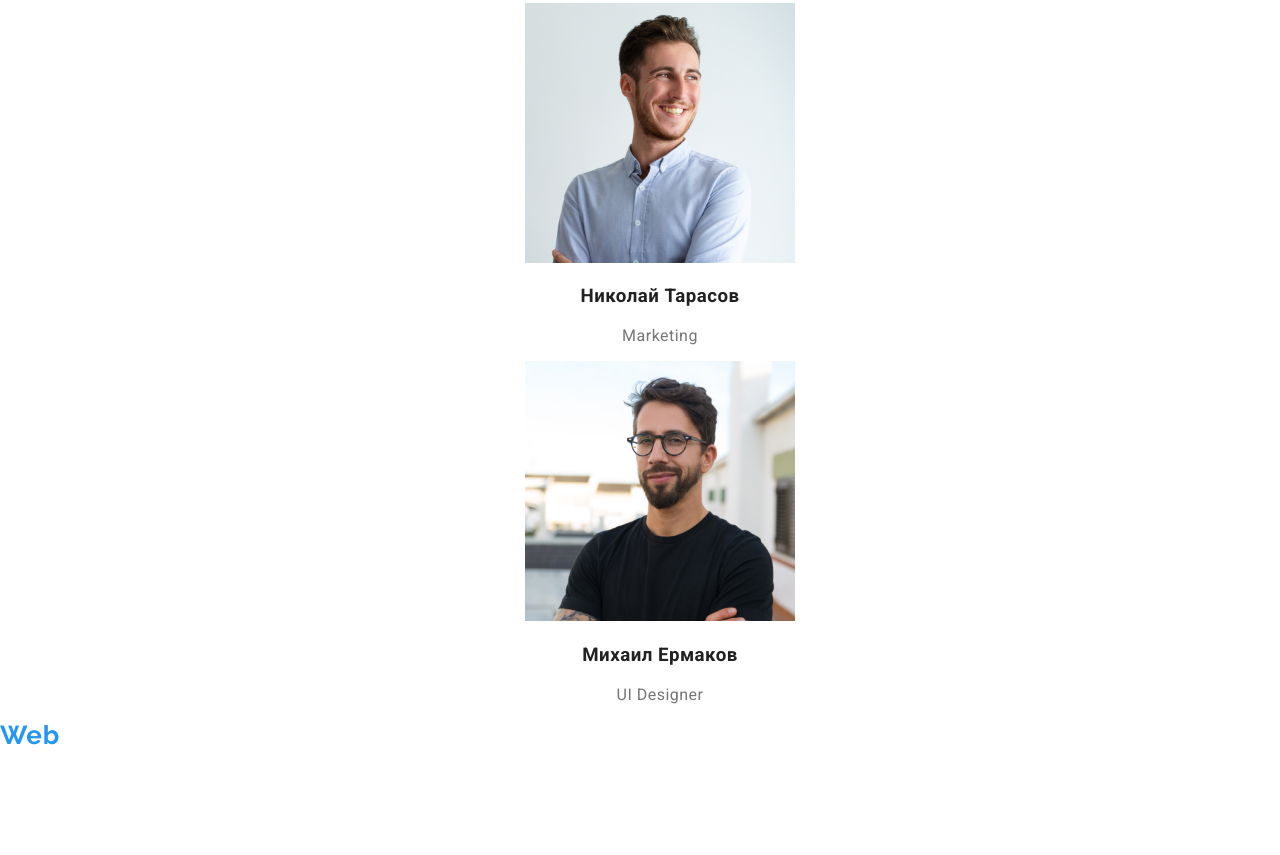
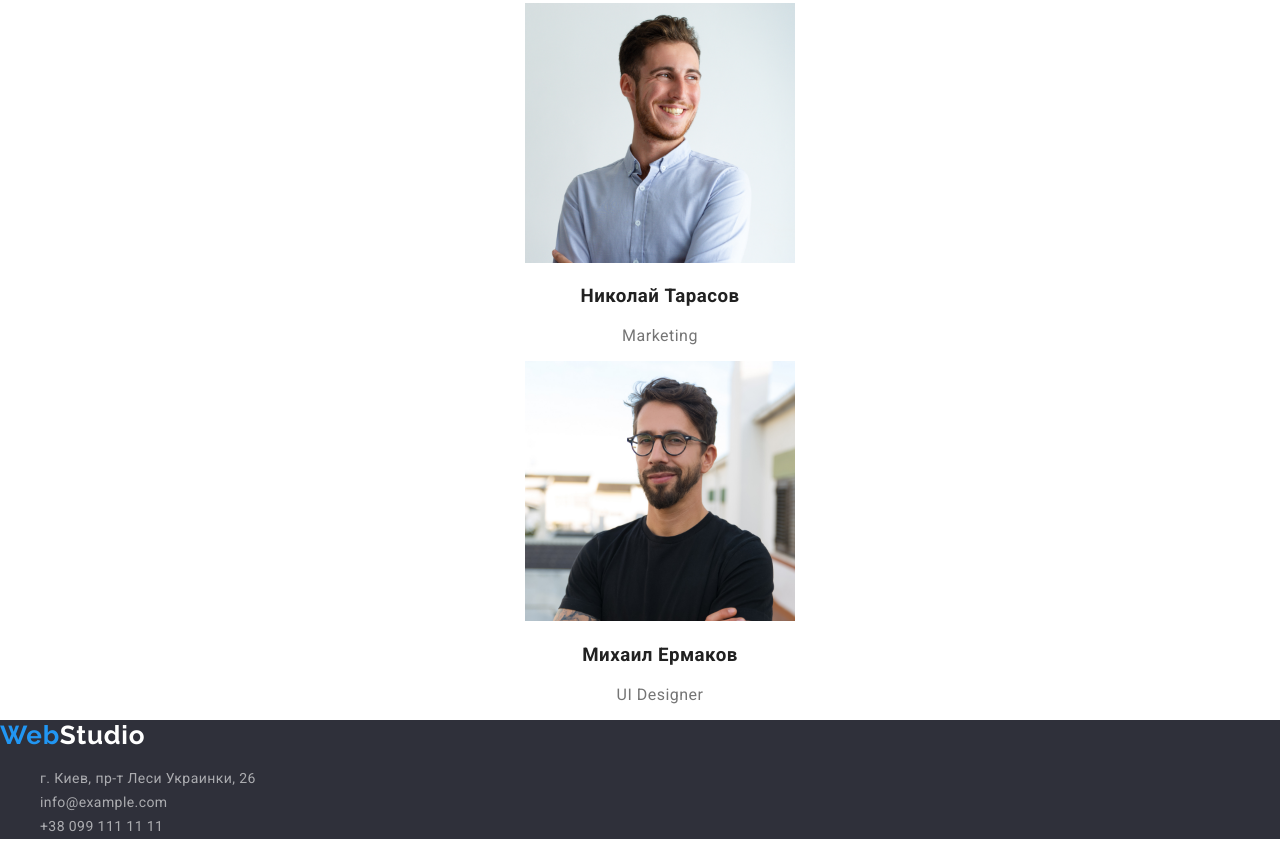
Before and after one commit to NadinShp/goit-markup-hw-02, a plain HTML site: page index.html in a window 1280 px wide. Shown: the part 2455-3310 px from the top of the page. Drawn offline with nearby package versions, Linux system fonts and the light colour scheme.

Commit message:
добавляет фон футера

```diff
--- a/css/styles.css
+++ b/css/styles.css
@@ -7,6 +7,7 @@
   --color-logo-dark-theme: #000000;
   --footer-color-link: rgba(255, 255, 255, 0.6);
   --color-modal-btn-address: #ffffff;
+  --footer-color: #2f303a;
 }
 body {
   font-family: var(--main-font);
@@ -152,6 +153,9 @@ body {
 .address-footer-link:focus {
   color: var(--color-modal-btn-address);
 }
+.footer {
+  background-color: var(--footer-color);
+}
 
 /*=================END FOOTER====================== */
 
```
